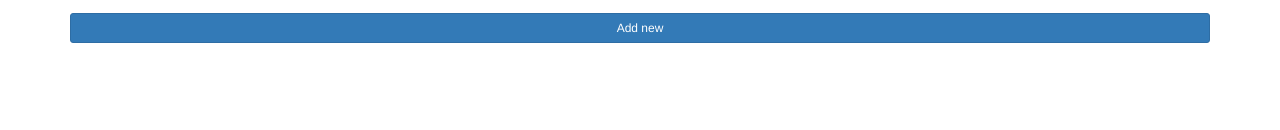
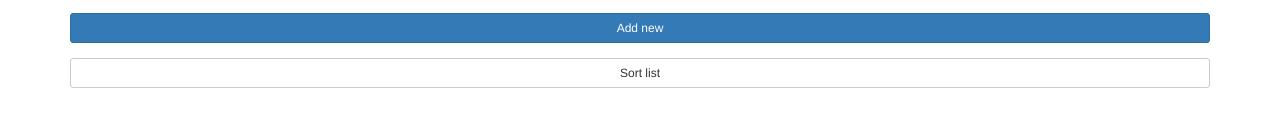
Before and after one commit to pptasinski/vueDevMeeting, a Vue app: page / in a window 1280 px wide. Shown: the part 170-300 px from the top of the page. Built offline with nearby package versions, Linux system fonts and the light colour scheme.

Commit message:
[#3.3] - sortowanie

```diff
--- a/src/components/FrameworkList.vue
+++ b/src/components/FrameworkList.vue
@@ -4,15 +4,16 @@
         <div class="col-xs-12">
         <transition-group class="list-group" name="list" tag="ul">
             <FrameworkListItem
+                    v-for="(framework, frameworkKey) in frameworks"
                     :key="frameworkKey"
+                    :framework="framework.name"
+                    :frameworkKey="frameworkKey"
                     @remove-me="removeMe"
-                    v-for="(framework, frameworkKey) in frameworks"
-                    v-bind:framework="framework.name"
-                    v-bind:frameworkKey="frameworkKey"
             />
         </transition-group>
     <p v-if="!frameworks.length">No frameworks!</p>
 <FrameworkForm :frameworks="frameworks"></FrameworkForm>
+            <FrameworkSorter :frameworks="frameworks"></FrameworkSorter>
         </div>
     </div>
 </template>
@@ -20,10 +21,11 @@
 <script>
 import FrameworkForm from './FrameworkForm.vue';
 import FrameworkListItem from './FrameworkListItem.vue';
+import FrameworkSorter from './FrameworkSorter.vue';
 
 export default {
   name: 'FrameworkList',
-  components: { FrameworkListItem, FrameworkForm },
+  components: { FrameworkSorter, FrameworkListItem, FrameworkForm },
   data() {
     return {
       frameworks: [{
--- /dev/null
+++ b/src/components/FrameworkSorter.vue
@@ -0,0 +1,25 @@
+<template>
+<div>
+    <button @click="sort" class="btn btn-sm btn-block btn-default" type="button">Sort list</button>
+</div>
+</template>
+
+<script>
+export default {
+  name: 'FrameworkSorter',
+  props: {
+    frameworks: Array,
+  },
+  methods: {
+    sort() {
+      this.frameworks.sort((a, b) => {
+        if (a.name < b.name) return -1;
+        if (a.name > b.name) return 1;
+        return 0;
+      });
+    },
+  },
+};
+</script>
+<style scoped>
+</style>
```
